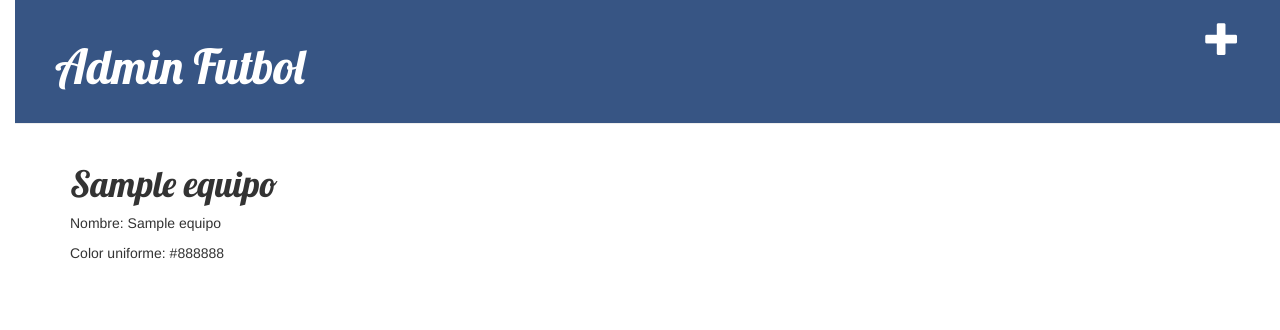
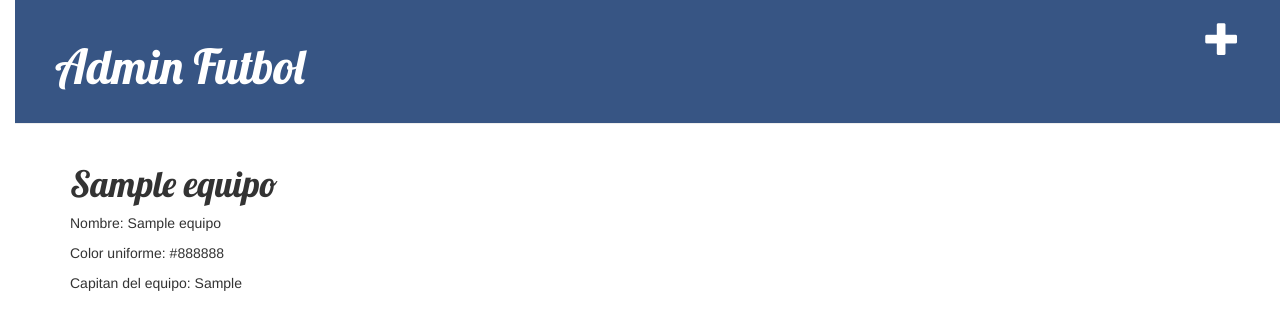
Before and after one commit to Andre8tr/proyectoF, a Django app: page /post/1/ in a window 1280 px wide. Shown: the top 330 px of the page. Run offline with Django 3.2, Linux system fonts and the light colour scheme; tables that the repository leaves empty hold one stand-in row (values such as "Sample post"); some libraries are stand-ins or nearby versions.

Commit message:
Actualizacion de equipos

```diff
--- a/ligas/templates/ligas/post_detailE.html
+++ b/ligas/templates/ligas/post_detailE.html
@@ -5,6 +5,7 @@
            <h1>{{ e.nombre }}</h1>
            <p>Nombre: {{ e.nombre }}</p>
            <p>Color uniforme: {{ e.color }}</p>
+           <p>Capitan del equipo: {{ e.capitan }}</p>
 
        </div>
    {% endblock %}
--- a/ligas/templates/ligas/post_equipos.html
+++ b/ligas/templates/ligas/post_equipos.html
@@ -3,7 +3,8 @@
 {% for post in equipos %}
    <div class="post">
      <h2> Equipo: </h1>
-         <h1><a href="{% url 'ligas.views.post_detailE' pk=post.pk %}">{{ post.nombre }}</a></h1>
+       <a class="btn btn-default" href="{% url 'equipo_edit' pk=post.pk %}"><span class="glyphicon glyphicon-pencil"></span></a>
+       <h1><a href="{% url 'ligas.views.post_detailE' pk=post.pk %}">{{ post.nombre }}</a></h1>
 
    </div>
 {% endfor %}
--- a/ligas/urls.py
+++ b/ligas/urls.py
@@ -5,6 +5,7 @@ urlpatterns = [
         url(r'^equipo/nuevo/$', views.nuevo_equipo, name='nuevo_equipo'),
         url(r'^$', views.post_equipos),
         url(r'^post/(?P<pk>[0-9]+)/$', views.post_detailE),
+        url(r'^post/(?P<pk>[0-9]+)/edit/$', views.equipo_edit, name='equipo_edit'),
         url(r'^$', views.post_ligas),
         url(r'^post/(?P<pk>[0-9]+)/$', views.post_detail),
 
--- a/ligas/views.py
+++ b/ligas/views.py
@@ -32,3 +32,14 @@ def nuevo_equipo(request):
         else:
             form = EquipoForm()
         return render(request, 'ligas/equipo_edit.html', {'form': form})
+def equipo_edit(request, pk):
+        post = get_object_or_404(Equipo, pk=pk)
+        if request.method == "POST":
+            form = EquipoForm(request.POST, instance=post)
+            if form.is_valid():
+                post = form.save(commit=False)
+                post.save()
+                return redirect('ligas.views.post_detailE', pk=post.pk)
+        else:
+            form = EquipoForm(instance=post)
+        return render(request, 'ligas/equipo_edit.html', {'form': form})
```
